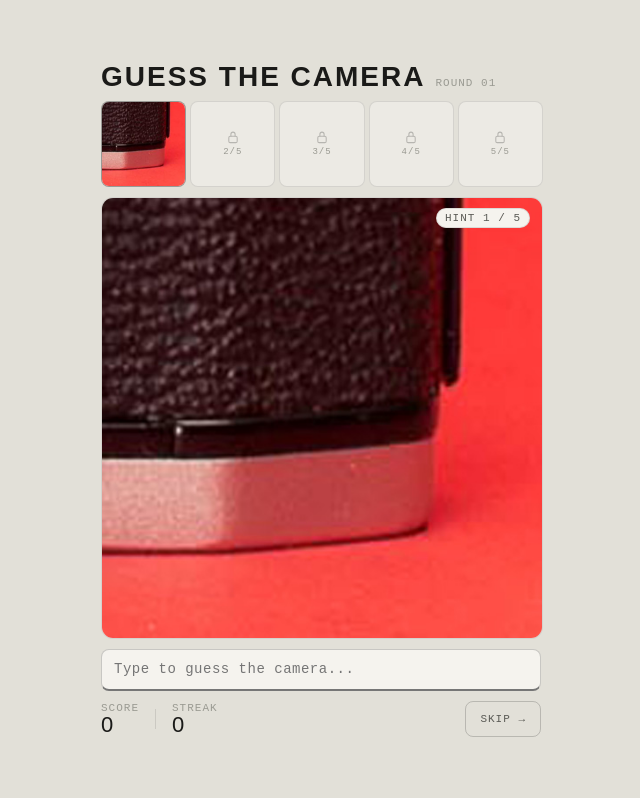
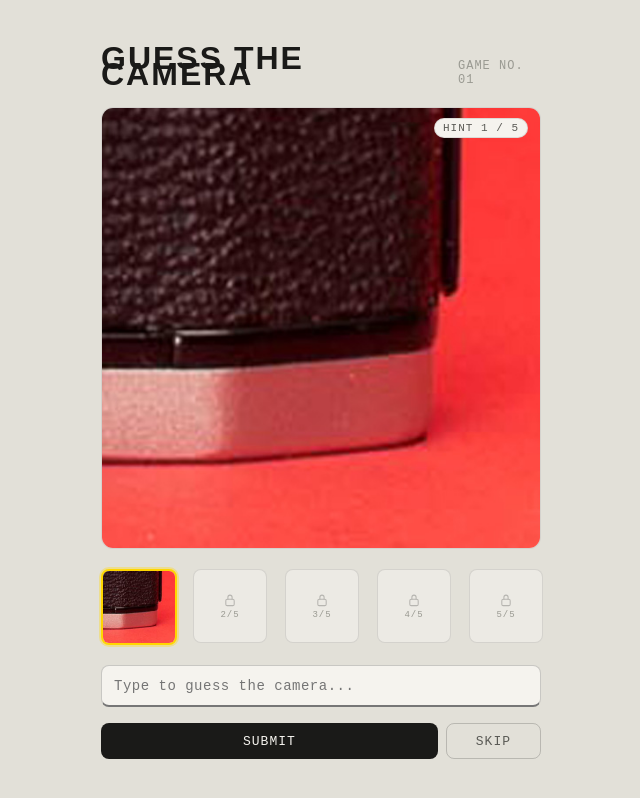
Before and after one commit to joeyready/guess-the-camera-app, a Next.js app: page / in a window 1280 px wide. Shown: the whole page, without its empty margins (319-959 px from the left). Built offline with nearby package versions, Linux system fonts and the light colour scheme.

Commit message:
some stuff

```diff
--- a/app/page.js
+++ b/app/page.js
@@ -1,8 +1,8 @@
 "use client";
 
-import React, { useState } from 'react';
-import levels from '../data/levels.json';
-import CameraSearch from './components/CameraSearch';
+import React, { useState } from "react";
+import levels from "../data/levels.json";
+import CameraSearch from "./components/CameraSearch";
 
 const POINTS = [5, 4, 3, 2, 1];
 
@@ -11,149 +11,294 @@ export default function CameraGame() {
   const [guesses, setGuesses] = useState([]);
   const [inputValue, setInputValue] = useState("");
   const [gameState, setGameState] = useState("playing");
-  const [score, setScore] = useState(0);
-  const [streak, setStreak] = useState(0);
+  const [viewingHint, setViewingHint] = useState(null); // null means show current hint
+  // Removed score and streak
 
   const currentLevel = levels[levelIndex];
   const hintsRevealed = Math.min(guesses.length + 1, 5);
-  const roundNum = String(levelIndex + 1).padStart(2, '0');
+  const roundNum = String(levelIndex + 1).padStart(2, "0");
 
   // Called when the player selects a camera from the autocomplete dropdown
   const handleGuess = (selectedCamera) => {
-    if (!selectedCamera || gameState !== "playing") return;
-
-    const isCorrect = selectedCamera.toLowerCase() === currentLevel.fullName.toLowerCase();
-    const isSameBrand = selectedCamera.toLowerCase().includes(currentLevel.brand.toLowerCase());
-
-    const feedbackStatus = isCorrect ? "correct" : isSameBrand ? "same-brand" : "wrong";
-    const newGuesses = [...guesses, { text: selectedCamera, status: feedbackStatus }];
-
+    if (gameState !== "playing") return;
+    // If skip (empty guess), just reveal next hint
+    if (!selectedCamera) {
+      if (guesses.length < 5) {
+        const newGuesses = [...guesses, { text: "", status: "skipped" }];
         setGuesses(newGuesses);
         setInputValue("");
-
+        // Reset to viewing current hint
+        setViewingHint(null);
+        // If last hint, end game
+        if (newGuesses.length >= 5) {
+          setGameState("lost");
+        }
+      }
+      return;
+    }
+    const isCorrect =
+      selectedCamera.toLowerCase() === currentLevel.fullName.toLowerCase();
+    const isSameBrand = selectedCamera
+      .toLowerCase()
+      .includes(currentLevel.brand.toLowerCase());
+    const feedbackStatus = isCorrect
+      ? "correct"
+      : isSameBrand
+        ? "same-brand"
+        : "wrong";
+    const newGuesses = [
+      ...guesses,
+      { text: selectedCamera, status: feedbackStatus },
+    ];
+    setGuesses(newGuesses);
+    setInputValue("");
+    // Reset to viewing current hint after a guess
+    setViewingHint(null);
     if (isCorrect) {
-      const pts = POINTS[Math.min(newGuesses.length - 1, POINTS.length - 1)];
-      setScore(s => s + pts);
-      setStreak(s => s + 1);
       setGameState("won");
     } else if (newGuesses.length >= 5) {
-      setStreak(0);
       setGameState("lost");
     }
   };
 
   const handleNextLevel = () => {
-    setLevelIndex(i => (i + 1) % levels.length);
+    setLevelIndex((i) => (i + 1) % levels.length);
     setGuesses([]);
     setInputValue("");
     setGameState("playing");
+
+    setViewingHint(null);
   };
 
+  // Skip: reveal next hint (submit empty guess)
   const handleSkip = () => {
-    setStreak(0);
-    setLevelIndex(i => (i + 1) % levels.length);
-    setGuesses([]);
-    setInputValue("");
-    setGameState("playing");
+    if (gameState !== "playing") return;
+    handleGuess("");
   };
 
   const lastGuess = guesses[guesses.length - 1];
-  const pointsEarned = POINTS[Math.min(guesses.length - 1, POINTS.length - 1)];
+  // Removed pointsEarned
+  const currentHintIndex = Math.max(0, hintsRevealed - 1);
+  const displayedHintIndex =
+    viewingHint === null ? currentHintIndex : viewingHint;
+  const mainImageIndex =
+    gameState === "won" ? "answer" : displayedHintIndex + 1;
+
+  // Emoji map for guess feedback
+  const emojiMap = {
+    wrong: "❌",
+    "same-brand": "🟡",
+    correct: "✅",
+    skipped: "❌",
+  };
 
   return (
-    <main style={{
-      height: '100vh',
-      maxHeight: '-webkit-fill-available',
-      display: 'flex',
-      flexDirection: 'column',
-      alignItems: 'center',
-      justifyContent: 'center',
-      padding: '16px',
-      background: 'var(--color-background-tertiary)',
+    <main
+      style={{
+        height: "100vh",
+        maxHeight: "-webkit-fill-available",
+        display: "flex",
+        flexDirection: "column",
+        alignItems: "center",
+        justifyContent: "flex-start",
+        padding: "16px",
+        paddingTop: "50px",
+        background: "var(--color-background-tertiary)",
         fontFamily: "'DM Sans', sans-serif",
-      overflow: 'hidden',
-    }}>
-
-      <div style={{
-        width: '100%',
+        overflow: "hidden",
+      }}
+    >
+      <div
+        style={{
+          width: "100%",
           maxWidth: 440,
-        display: 'flex',
-        flexDirection: 'column',
-        gap: 10,
-      }}>
-
+          display: "flex",
+          flexDirection: "column",
+          gap: 20,
+        }}
+      >
         {/* Header */}
-        <div style={{ display: 'flex', alignItems: 'baseline', gap: 10 }}>
-          <h1 className="game-title" style={{
-            fontSize: 28, letterSpacing: 2,
-            color: 'var(--color-text-primary)', lineHeight: 1, margin: 0,
-          }}>
+        <div style={{ display: "flex", alignItems: "baseline", gap: 20 }}>
+          <h1
+            className="game-title"
+            style={{
+              fontSize: 32,
+              letterSpacing: 2,
+              color: "var(--color-text-primary)",
+              lineHeight: 0.5,
+              margin: 0,
+            }}
+          >
             GUESS THE CAMERA
           </h1>
-          <span className="mono" style={{ fontSize: 11, letterSpacing: 1, color: 'var(--color-text-tertiary)' }}>
-            ROUND {roundNum}
+          <span
+            className="mono"
+            style={{
+              fontSize: 12,
+              letterSpacing: 1,
+              color: "var(--color-text-tertiary)",
+            }}
+          >
+            GAME NO. {roundNum}
           </span>
         </div>
 
+        {/* Main image — square via padding-bottom trick */}
+        <div style={{ width: "100%", flexShrink: 0 }}>
+          <div
+            style={{
+              position: "relative",
+              paddingBottom: "100%",
+              borderRadius: 12,
+              overflow: "hidden",
+              border: "0.5px solid var(--color-border-tertiary)",
+              background: "var(--color-background-secondary)",
+            }}
+          >
+            <img
+              src={`/images/${currentLevel.imagePrefix}-${mainImageIndex}.jpg`}
+              alt="Camera hint"
+              style={{
+                position: "absolute",
+                inset: 0,
+                width: "100%",
+                height: "100%",
+                objectFit: "cover",
+                display: "block",
+              }}
+            />
+            <span
+              className="mono"
+              style={{
+                position: "absolute",
+                top: 10,
+                right: 12,
+                fontSize: 11,
+                letterSpacing: 1,
+                color: "var(--color-text-secondary)",
+                background: "var(--color-background-primary)",
+                padding: "3px 8px",
+                borderRadius: 20,
+                border: "0.5px solid var(--color-border-tertiary)",
+              }}
+            >
+              {gameState === "won" ? "ANSWER" : `HINT ${mainImageIndex} / 5`}
+            </span>
+          </div>
+        </div>
+
         {/* Hint thumbnail strip */}
-        <div style={{ display: 'flex', gap: 6 }}>
+        <div style={{ display: "flex", gap: 20 }}>
           {[...Array(5)].map((_, i) => {
             const revealed = i < hintsRevealed;
-            const isActive = i === hintsRevealed - 1;
+            // Get guess for this hint (may be undefined)
+            const isSelected =
+              (viewingHint === null ? currentHintIndex : viewingHint) === i &&
+              gameState !== "won";
+            const guess = guesses[i];
+            let emoji = null;
+            if (guess) {
+              if (guess.status === "correct") emoji = emojiMap.correct;
+              else if (guess.status === "same-brand")
+                emoji = emojiMap["same-brand"];
+              else if (guess.status === "wrong") emoji = emojiMap.wrong;
+              else if (guess.status === "skipped") emoji = emojiMap.skipped;
+            }
             return (
-              <div key={i} style={{ flex: 1, position: 'relative' }}>
+              <div key={i} style={{ flex: 1, position: "relative" }}>
                 <div
                   className="hint-slot"
                   style={{
-                    position: 'relative',
-                    width: '100%',
-                    paddingBottom: '100%',
-                    overflow: 'hidden',
+                    position: "relative",
+                    width: "100%",
+                    paddingBottom: "100%",
+                    overflow: "hidden",
                     borderRadius: 8,
-                    border: isActive
-                      ? '1.5px solid var(--color-border-primary)'
-                      : '0.5px solid var(--color-border-tertiary)',
-                    background: 'var(--color-background-secondary)',
-                    cursor: revealed ? 'pointer' : 'default',
-                    transition: 'border-color 0.15s',
+                    border: isSelected
+                      ? "2.5px solid var(--color-accent, #FFD600)"
+                      : "0.5px solid var(--color-border-tertiary)",
+                    background: "var(--color-background-secondary)",
+                    cursor: revealed ? "pointer" : "default",
+                    transition: "border-color 0.15s",
+                    boxShadow: isSelected ? "0 0 0 2px #FFD60055" : undefined,
                   }}
+                  onClick={() => revealed && setViewingHint(i)}
                 >
-                  <div style={{ position: 'absolute', inset: 0 }}>
+                  <div style={{ position: "absolute", inset: 0 }}>
                     {revealed ? (
                       <>
                         <img
                           src={`/images/${currentLevel.imagePrefix}-${i + 1}.jpg`}
                           alt={`hint ${i + 1}`}
-                          style={{ width: '100%', height: '100%', objectFit: 'cover', display: 'block' }}
+                          style={{
+                            width: "100%",
+                            height: "100%",
+                            objectFit: "cover",
+                            display: "block",
+                          }}
                         />
-                        <span
-                          className="reveal-label mono"
+                        {emoji && (
+                          <div
                             style={{
-                            position: 'absolute', bottom: 4, left: '50%',
-                            transform: 'translateX(-50%)',
-                            fontSize: 9, letterSpacing: 1,
-                            color: 'var(--color-text-secondary)',
-                            background: 'var(--color-background-primary)',
-                            padding: '1px 5px', borderRadius: 3,
-                            border: '0.5px solid var(--color-border-tertiary)',
-                            whiteSpace: 'nowrap', opacity: 0,
-                            transition: 'opacity 0.15s', pointerEvents: 'none',
+                              position: "absolute",
+                              inset: 0,
+                              background: "rgba(0,0,0,0.45)",
+                              display: "flex",
+                              alignItems: "center",
+                              justifyContent: "center",
+                              fontSize: 36,
+                              color: "#fff",
+                              fontWeight: 700,
+                              zIndex: 2,
                             }}
                           >
-                          HINT {i + 1}
-                        </span>
+                            {emoji}
+                          </div>
+                        )}
                       </>
                     ) : (
-                      <div style={{
-                        position: 'absolute', inset: 0,
-                        display: 'flex', flexDirection: 'column',
-                        alignItems: 'center', justifyContent: 'center', gap: 3,
-                      }}>
-                        <svg width="14" height="14" viewBox="0 0 20 20" fill="none" style={{ opacity: 0.25 }}>
-                          <rect x="4" y="9" width="12" height="9" rx="2" stroke="currentColor" strokeWidth="1.5"/>
-                          <path d="M7 9V6a3 3 0 0 1 6 0v3" stroke="currentColor" strokeWidth="1.5" strokeLinecap="round"/>
+                      <div
+                        style={{
+                          position: "absolute",
+                          inset: 0,
+                          display: "flex",
+                          flexDirection: "column",
+                          alignItems: "center",
+                          justifyContent: "center",
+                          gap: 3,
+                        }}
+                      >
+                        <svg
+                          width="14"
+                          height="14"
+                          viewBox="0 0 20 20"
+                          fill="none"
+                          style={{ opacity: 0.25 }}
+                        >
+                          <rect
+                            x="4"
+                            y="9"
+                            width="12"
+                            height="9"
+                            rx="2"
+                            stroke="currentColor"
+                            strokeWidth="1.5"
+                          />
+                          <path
+                            d="M7 9V6a3 3 0 0 1 6 0v3"
+                            stroke="currentColor"
+                            strokeWidth="1.5"
+                            strokeLinecap="round"
+                          />
                         </svg>
-                        <span className="mono" style={{ fontSize: 9, color: 'var(--color-text-tertiary)', letterSpacing: 1 }}>
+                        <span
+                          className="mono"
+                          style={{
+                            fontSize: 9,
+                            color: "var(--color-text-tertiary)",
+                            letterSpacing: 1,
+                          }}
+                        >
                           {i + 1}/5
                         </span>
                       </div>
@@ -165,137 +310,117 @@ export default function CameraGame() {
           })}
         </div>
 
-        {/* Main image — square via padding-bottom trick */}
-        <div style={{ width: '100%', flexShrink: 0 }}>
-          <div style={{
-            position: 'relative',
-            width: '100%',
-            paddingBottom: '100%',
-            borderRadius: 12,
-            overflow: 'hidden',
-            border: '0.5px solid var(--color-border-tertiary)',
-            background: 'var(--color-background-secondary)',
-          }}>
-            <img
-              src={`/images/${currentLevel.imagePrefix}-${gameState === 'won' ? 'answer' : hintsRevealed}.jpg`}
-              alt="Camera hint"
-              style={{
-                position: 'absolute', inset: 0,
-                width: '100%', height: '100%',
-                objectFit: 'cover', display: 'block',
+        {/* Search input — fuzzy autocomplete, guess fires on submit, skip next to submit */}
+        <form
+          onSubmit={(e) => {
+            e.preventDefault();
+            if (gameState === "playing") handleGuess(inputValue);
           }}
-            />
-            <span className="mono" style={{
-              position: 'absolute', top: 10, right: 12,
-              fontSize: 11, letterSpacing: 1,
-              color: 'var(--color-text-secondary)',
-              background: 'var(--color-background-primary)',
-              padding: '3px 8px', borderRadius: 20,
-              border: '0.5px solid var(--color-border-tertiary)',
-            }}>
-              HINT {hintsRevealed} / 5
-            </span>
-          </div>
-        </div>
-
-        {/* Feedback bar */}
-        {lastGuess && gameState === 'playing' && (
-          <div className="feedback-enter mono" style={{
-            padding: '7px 12px', borderRadius: 8, fontSize: 12, letterSpacing: 0.5,
-            border: '0.5px solid',
-            background: 'var(--color-background-warning)',
-            color: 'var(--color-text-warning)',
-            borderColor: 'var(--color-text-warning)',
-            display: 'flex', justifyContent: 'space-between',
-          }}>
-            <span>Not quite — next hint revealed</span>
-            <span style={{ opacity: 0.6 }}>↳ {lastGuess.text}</span>
-          </div>
-        )}
-
-        {gameState === 'won' && (
-          <div className="feedback-enter mono" style={{
-            padding: '7px 12px', borderRadius: 8, fontSize: 12, letterSpacing: 0.5,
-            border: '0.5px solid',
-            background: 'var(--color-background-success)',
-            color: 'var(--color-text-success)',
-            borderColor: 'var(--color-text-success)',
-            display: 'flex', justifyContent: 'space-between',
-          }}>
-            <span>+ {pointsEarned} pts — correct!</span>
-            <span style={{ opacity: 0.7 }}>{currentLevel.fullName}</span>
-          </div>
-        )}
-
-        {gameState === 'lost' && (
-          <div className="feedback-enter mono" style={{
-            padding: '7px 12px', borderRadius: 8, fontSize: 12, letterSpacing: 0.5,
-            border: '0.5px solid',
-            background: 'var(--color-background-danger)',
-            color: 'var(--color-text-danger)',
-            borderColor: 'var(--color-text-danger)',
-            display: 'flex', justifyContent: 'space-between',
-          }}>
-            <span>Out of hints!</span>
-            <span style={{ opacity: 0.7 }}>It was the {currentLevel.fullName}</span>
-          </div>
-        )}
-
-        {/* Search input — fuzzy autocomplete, guess fires on selection */}
+          style={{ display: "flex", flexDirection: "column", gap: 16 }}
+        >
           <CameraSearch
             value={inputValue}
             onChange={setInputValue}
-          onSelect={handleGuess}
-          disabled={gameState !== 'playing'}
+            onSelect={() => {}}
+            disabled={gameState !== "playing"}
           />
-
-        {/* Score row */}
-        <div style={{ display: 'flex', alignItems: 'center', gap: 16 }}>
-          <div>
-            <div className="mono" style={{ fontSize: 11, letterSpacing: 1, color: 'var(--color-text-tertiary)' }}>SCORE</div>
-            <div className="game-title" style={{ fontSize: 22, lineHeight: 1, color: 'var(--color-text-primary)' }}>{score}</div>
-          </div>
-          <div style={{ width: 1, height: 20, background: 'var(--color-border-tertiary)' }} />
-          <div>
-            <div className="mono" style={{ fontSize: 11, letterSpacing: 1, color: 'var(--color-text-tertiary)' }}>STREAK</div>
-            <div className="game-title" style={{ fontSize: 22, lineHeight: 1, color: 'var(--color-text-primary)' }}>{streak}</div>
-          </div>
-          <div style={{ marginLeft: 'auto' }}>
-            {gameState !== 'playing' ? (
+          <div style={{ display: "flex", gap: 8, width: "100%" }}>
             <button
+              type="submit"
               className="mono guess-btn"
-                onClick={handleNextLevel}
+              disabled={gameState !== "playing" || !inputValue}
               style={{
-                  height: 36, padding: '0 14px',
-                  borderRadius: 8, border: 'none',
-                  background: 'var(--color-text-primary)',
-                  color: 'var(--color-background-primary)',
-                  fontSize: 11, letterSpacing: 1, cursor: 'pointer',
-                  transition: 'opacity 0.15s',
+                flex: 4,
+                height: 36,
+                borderRadius: 8,
+                border: "none",
+                background: "var(--color-text-primary)",
+                color: "var(--color-background-primary)",
+                fontSize: 13,
+                letterSpacing: 1,
+                cursor:
+                  gameState !== "playing" || !inputValue
+                    ? "not-allowed"
+                    : "pointer",
+                transition: "opacity 0.15s",
               }}
             >
-                NEXT →
+              SUBMIT
             </button>
-            ) : (
             <button
+              type="button"
               className="mono skip-btn"
               onClick={handleSkip}
+              disabled={gameState !== "playing"}
               style={{
-                  height: 36, padding: '0 14px',
+                flex: 1,
+                height: 36,
                 borderRadius: 8,
-                  border: '0.5px solid var(--color-border-secondary)',
-                  background: 'transparent',
-                  color: 'var(--color-text-secondary)',
-                  fontSize: 11, letterSpacing: 1, cursor: 'pointer',
-                  transition: 'background 0.12s, color 0.12s',
+                border: "0.5px solid var(--color-border-secondary)",
+                background: "transparent",
+                color: "var(--color-text-secondary)",
+                fontSize: 13,
+                letterSpacing: 1,
+                cursor: gameState !== "playing" ? "not-allowed" : "pointer",
+                transition: "background 0.12s, color 0.12s",
               }}
             >
-                SKIP →
+              SKIP
             </button>
+          </div>
+        </form>
+
+        {/* List guesses under the form */}
+        {guesses.length > 0 && (
+          <div style={{ marginTop: 8, width: "100%" }}>
+            <div style={{ display: "flex", flexDirection: "column", gap: 4 }}>
+              {guesses.map((g, idx) => (
+                <div
+                  key={idx}
+                  style={{
+                    display: "flex",
+                    flexDirection: "column",
+                    alignItems: "flex-start",
+                    gap: 0,
+                  }}
+                >
+                  <div
+                    style={{
+                      display: "flex",
+                      alignItems: "center",
+                      gap: 8,
+                      fontSize: 15,
+                    }}
+                  >
+                    <span style={{ fontSize: 20 }}>{emojiMap[g.status]}</span>
+                    <span
+                      className="mono"
+                      style={{ color: "var(--color-text-primary)" }}
+                    >
+                      {g.text || (
+                        <span style={{ color: "var(--color-text-tertiary)" }}>
+                          Skipped
+                        </span>
+                      )}
+                    </span>
+                  </div>
+                  {g.status === "same-brand" && (
+                    <span
+                      style={{
+                        fontSize: 10,
+                        color: "#FFD600",
+                        marginLeft: 32,
+                        marginTop: 1,
+                      }}
+                    >
+                      (brand is correct)
+                    </span>
                   )}
                 </div>
+              ))}
             </div>
-
+          </div>
+        )}
       </div>
     </main>
   );
```
Also changed, not shown: app/components/CameraSearch.js (+69 -34 lines). Lines whose indentation alone changed are shown as unchanged.
